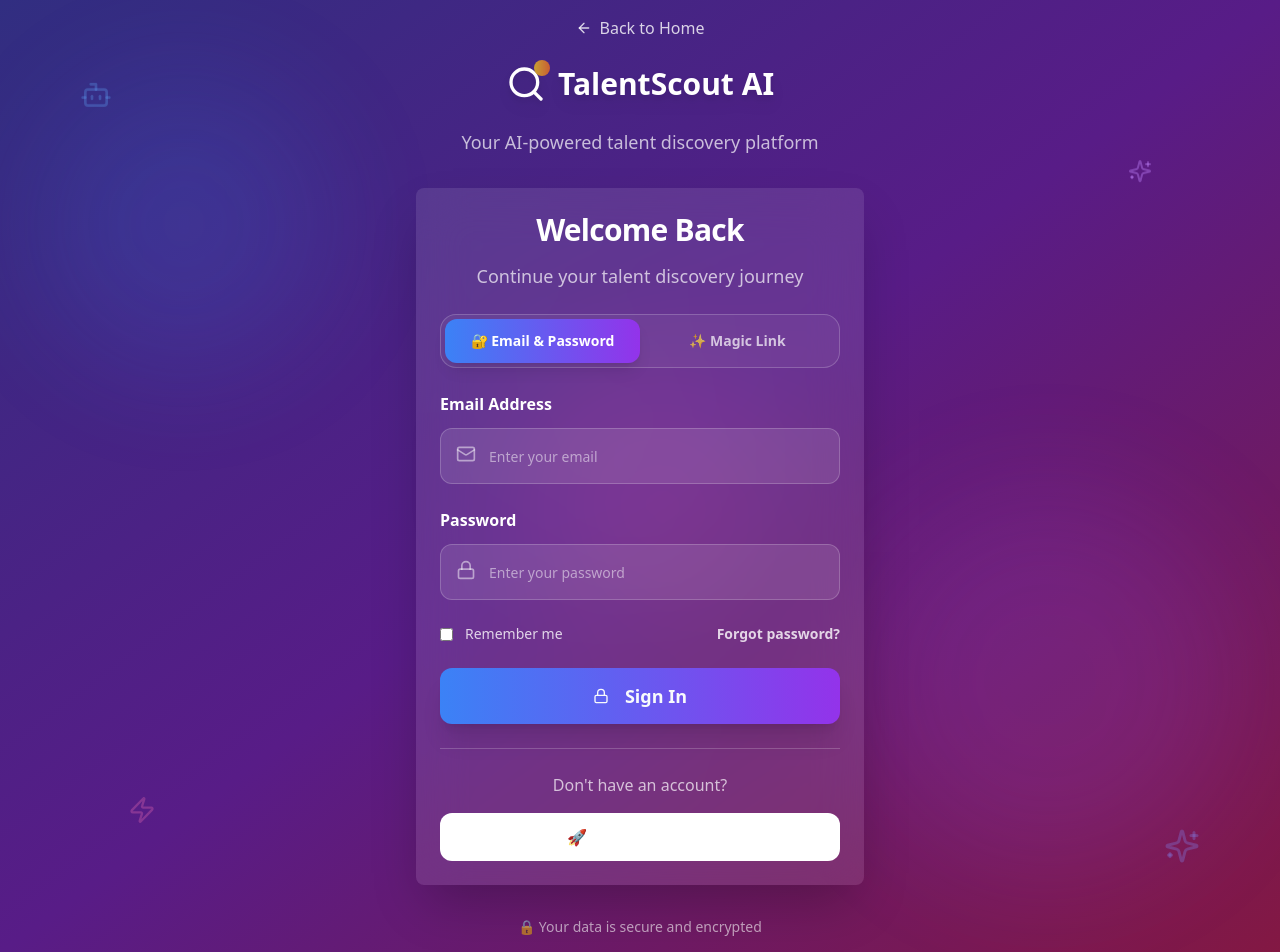
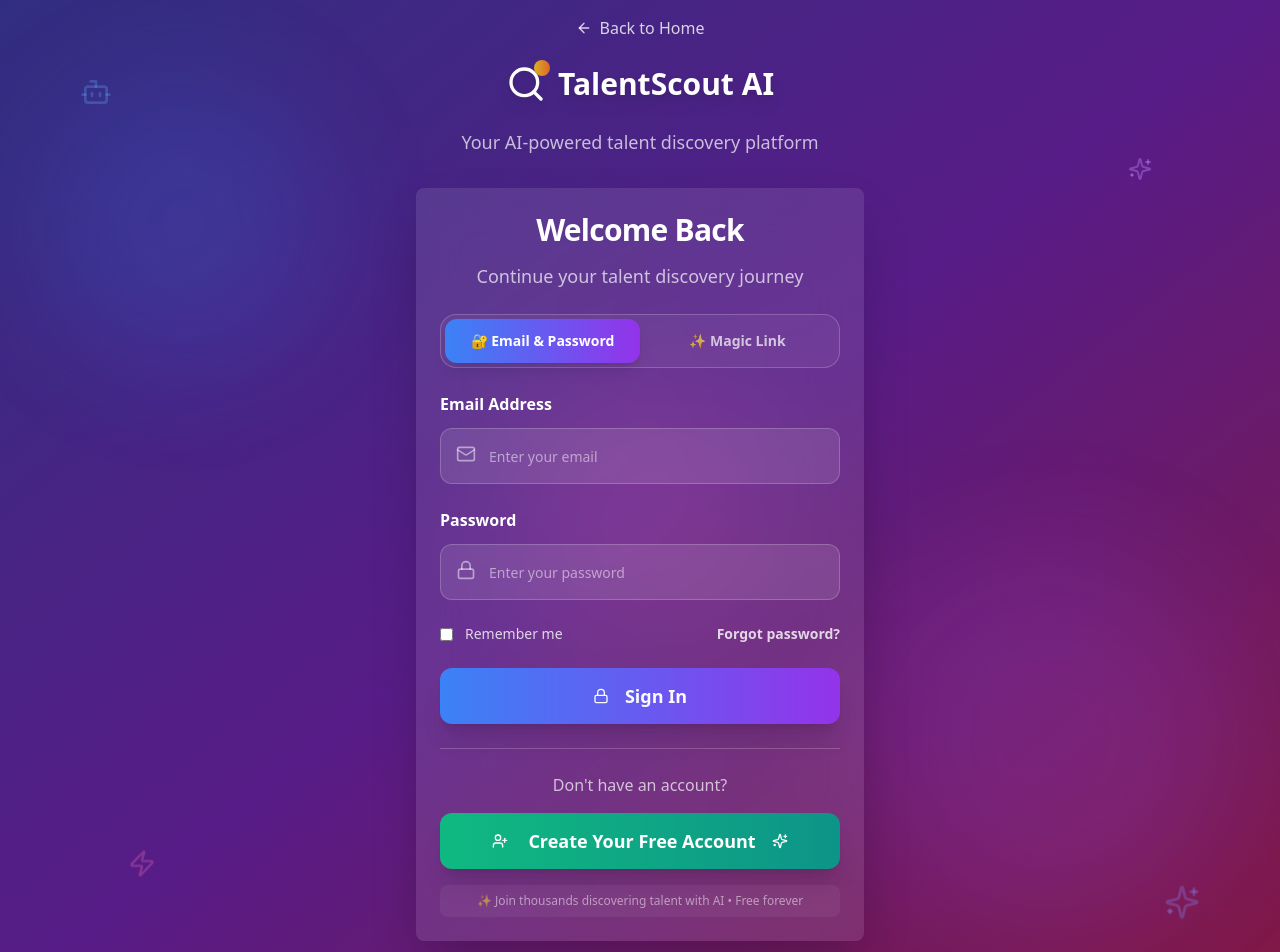
Before and after one commit to ilhamdirga22/talent-scout-spark, a React (Vite) app: page /login in a window 1280 px wide. Shown: the top 952 px of the page. Built offline with nearby package versions, Linux system fonts and the light colour scheme.

Commit message:
Redesign "Create Account" button
Improve the visual clarity of the "Create Account" button on the login page.

```diff
--- a/src/pages/Login.tsx
+++ b/src/pages/Login.tsx
@@ -5,7 +5,7 @@ import { Card, CardContent, CardDescription, CardHeader, CardTitle } from "@/com
 import { Input } from "@/components/ui/input";
 import { Label } from "@/components/ui/label";
 import { Separator } from "@/components/ui/separator";
-import { Search, Mail, Lock, ArrowLeft, Sparkles, Bot, Zap, Stars } from "lucide-react";
+import { Search, Mail, Lock, ArrowLeft, Sparkles, Bot, Zap, Stars, UserPlus } from "lucide-react";
 import { Link } from "react-router-dom";
 import { useToast } from "@/hooks/use-toast";
 
@@ -232,13 +232,24 @@ const Login = () => {
 
               <Separator className="bg-white/20" />
 
-              <div className="text-center">
-                <p className="text-white/70 text-base mb-4">Don't have an account?</p>
-                <Link to="/register">
-                  <Button variant="outline" className="w-full h-12 text-base font-bold border-white/30 text-white hover:bg-white/10 hover:border-white/50 transition-all duration-300 rounded-xl">
-                    🚀 Create Account
+              <div className="space-y-4">
+                <div className="text-center">
+                  <p className="text-white/70 text-base mb-4">Don't have an account?</p>
+                </div>
+
+                <Link to="/register" className="block">
+                  <Button className="w-full h-14 text-lg font-bold bg-gradient-to-r from-emerald-500 to-teal-600 hover:from-emerald-600 hover:to-teal-700 border-0 shadow-xl hover:shadow-2xl hover:scale-105 transition-all duration-300 rounded-xl text-white">
+                    <UserPlus className="h-5 w-5 mr-3" />
+                    Create Your Free Account
+                    <Sparkles className="h-4 w-4 ml-2" />
                   </Button>
                 </Link>
+
+                <div className="text-center">
+                  <p className="text-xs text-white/50 bg-white/5 rounded-lg p-2">
+                    ✨ Join thousands discovering talent with AI • Free forever
+                  </p>
+                </div>
               </div>
             </CardContent>
           </Card>
```
